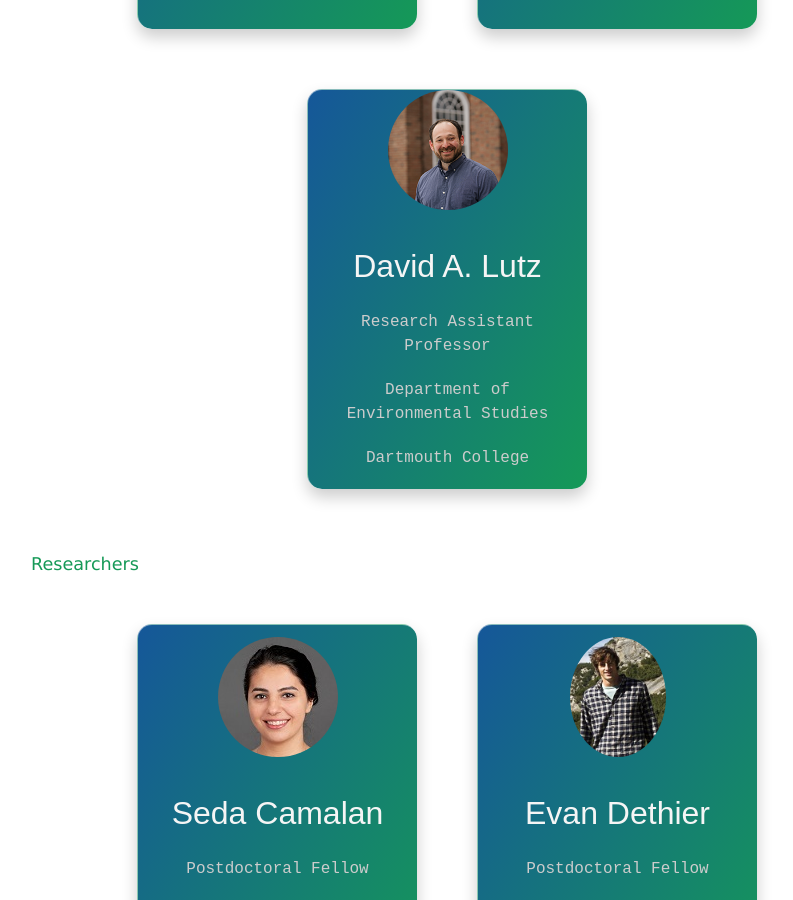
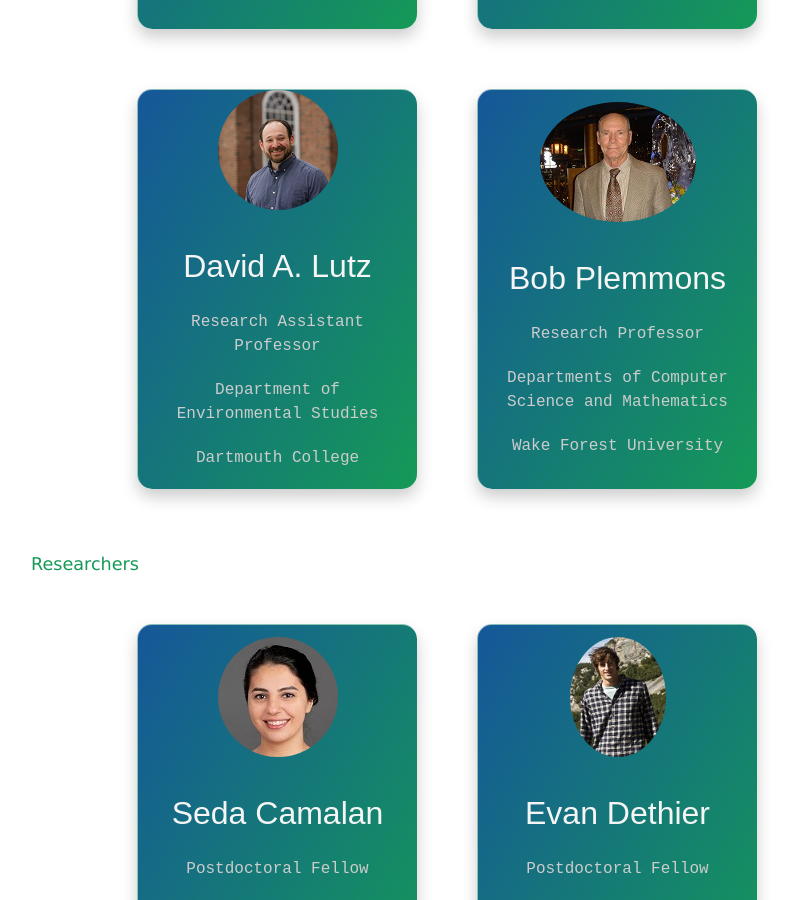
Before and after one commit to IRSC-WFU/irsc-wfu.github.io, a Jekyll site: the page built from index.md, in a window 1280 px wide and 900 px high, scrolled down 2389 px. Shown: the whole window, without its empty margins (193-986 px from the left). Built offline with Jekyll 4.4.1, drawn with Linux system fonts in a browser that asks for light colours.

Commit message:
Added Bob Plemmons to Home

```diff
--- a/index.md
+++ b/index.md
@@ -338,6 +338,19 @@ function showSlides(n) {
             </div>
         </a>
     </div>
+    <div class="card-box">
+        <a class="card-link" href="/members/bob_plemmons">
+            <div class="description">
+                <div class="image-cropper">
+                    <img src="/media/members/bob_plemmons.png"/>
+                </div>
+                <h2>Bob Plemmons</h2>
+                <p>Research Professor</p>
+                <p>Departments of Computer Science and Mathematics</p>
+                <p>Wake Forest University</p>
+            </div>
+        </a>
+    </div>
 </div>
 
 #### Researchers
```
Also changed, not shown: media/members/bob_plemmons.png (added), 1 other file.
